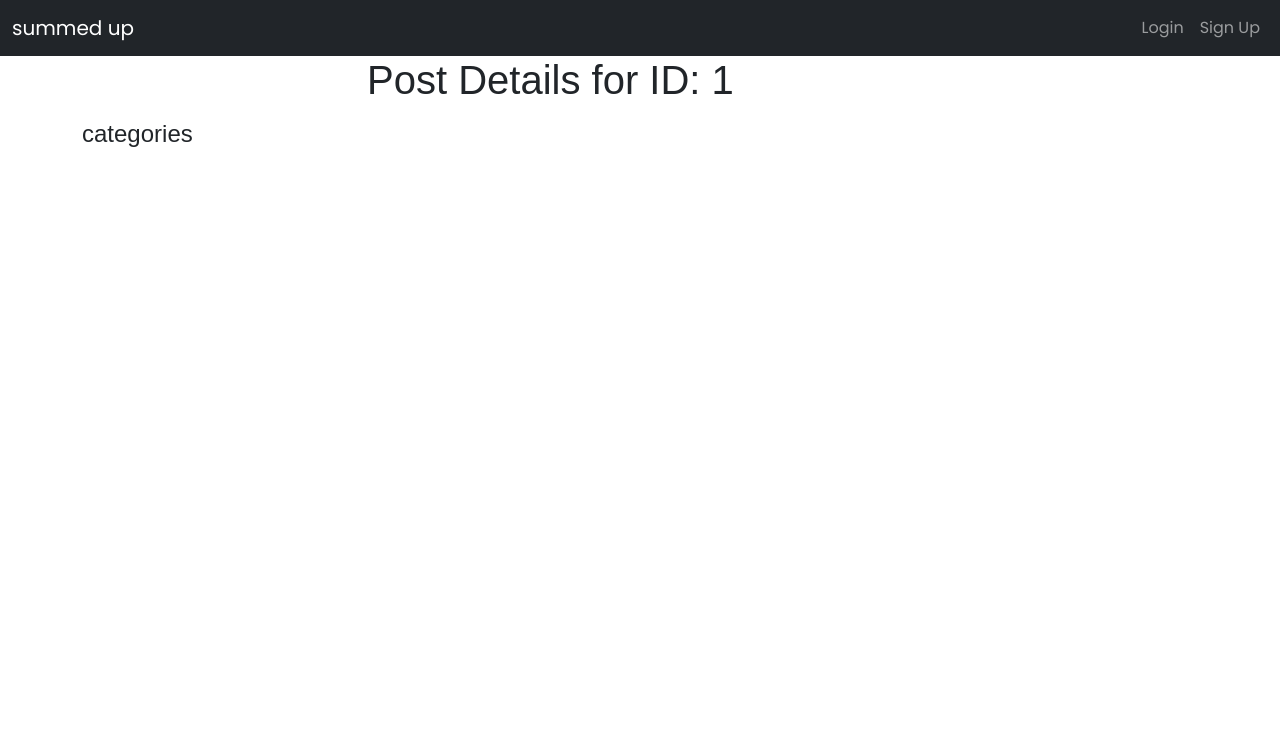
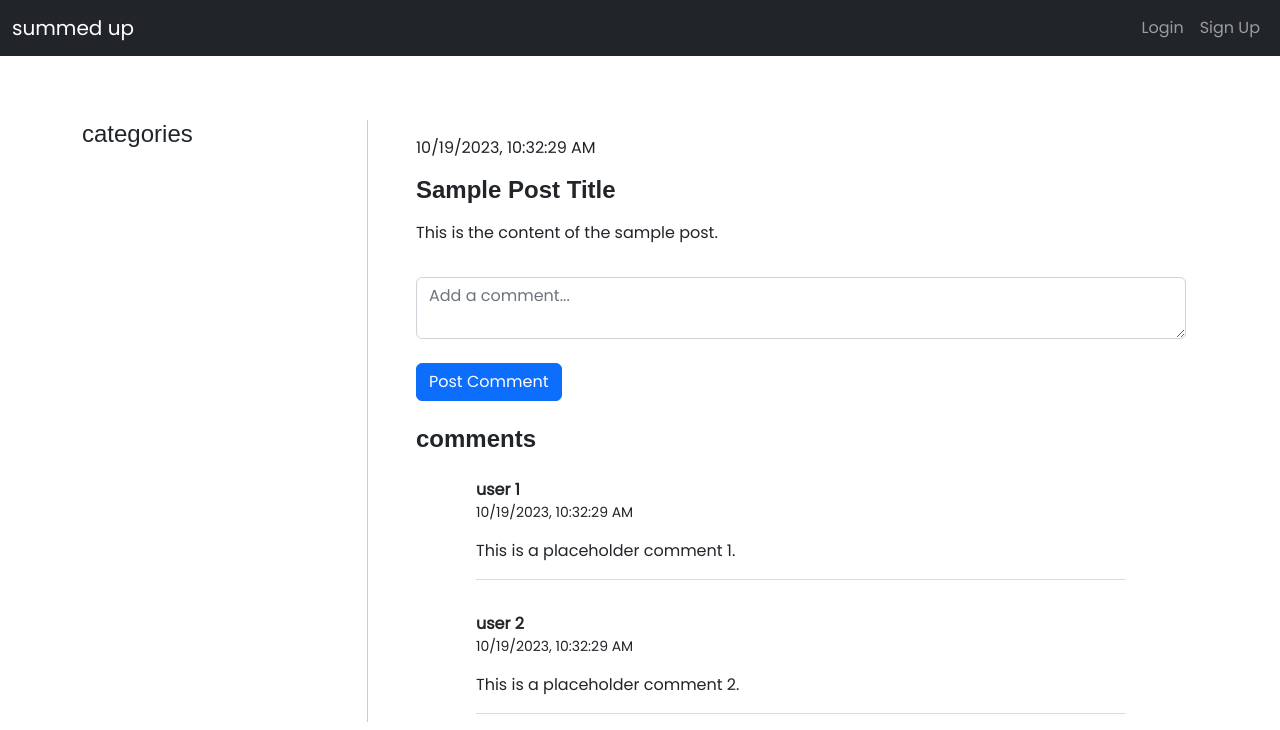
Before and after one commit to jsck45/summed-up, a React (Vite) app in the folder client/: page /posts/1 in a window 1280 px wide. Shown: the top 730 px of the page. Built offline with nearby package versions, Linux system fonts and the light colour scheme.

Commit message:
basic post detail page layout

```diff
--- /dev/null
+++ b/client/src/components/CommentForm.jsx
@@ -0,0 +1,63 @@
+import React, { useState } from 'react';
+import { useMutation } from '@apollo/client';
+import { ADD_COMMENT } from '../utils/mutations';
+import Auth from '../utils/auth';
+import { Modal } from 'react-bootstrap';
+
+function CommentForm({ postId }) {
+  const [commentText, setCommentText] = useState('');
+  const [addComment] = useMutation(ADD_COMMENT);
+  const [showModal, setShowModal] = useState(false);
+
+
+  const handleCommentSubmit = async (e) => {
+    e.preventDefault();
+
+    if (!Auth.loggedIn()) {
+        setShowModal(true);
+
+        return;
+      }
+
+    try {
+      await addComment({
+        variables: { postId, text: commentText },
+      });
+
+      setCommentText('');
+    } catch (error) {
+      console.error('Error posting comment:', error);
+    }
+  };
+
+  return (
+    <form onSubmit={handleCommentSubmit}>
+      <div className="form-group my-3">
+        <textarea
+          className="form-control"
+          placeholder="Add a comment..."
+          value={commentText}
+          onChange={(e) => setCommentText(e.target.value)}
+        />
+      </div>
+      <button type="submit" className="btn btn-primary my-2">
+        Post Comment
+      </button>
+      <Modal show={showModal} onHide={() => setShowModal(false)}>
+  <Modal.Header closeButton>
+    <Modal.Title>Error</Modal.Title>
+  </Modal.Header>
+  <Modal.Body>
+    <p>Please log in or sign up to post a comment.</p>
+  </Modal.Body>
+  <Modal.Footer>
+    <button className="btn btn-secondary" onClick={() => setShowModal(false)}>
+      Close
+    </button>
+  </Modal.Footer>
+</Modal>
+    </form>
+  );
+}
+
+export default CommentForm;
--- a/client/src/components/CommentList.jsx
+++ b/client/src/components/CommentList.jsx
@@ -0,0 +1,83 @@
+import React from 'react';
+import { useQuery } from '@apollo/client';
+import { GET_COMMENTS } from '../utils/queries';
+import { Container, Row, Col } from 'react-bootstrap';
+
+
+function CommentList({ postId }) {
+//   const { loading, error, data } = useQuery(GET_COMMENTS, {
+//     variables: { postId },
+//   });
+
+//   if (loading) {
+//     return <p>Loading comments...</p>;
+//   }
+
+//   if (error) {
+//     console.error('Error fetching comments:', error);
+//     return <p>Error loading comments.</p>;
+//   }
+
+//   const comments = data.comments;
+
+const cardStyle = {
+    background: '#fff',
+    padding: '0.5rem 0',
+    margin: '1rem 3rem 0 ',
+    border: 'none',
+  };
+
+  const cardBodyStyle = {
+    borderBottom: '1px solid #ddd',
+    padding: '1rem 0',
+  };
+
+  const placeholderComments = [
+    {
+      _id: 'comment1',
+      user: {
+        username: 'user 1',
+      },
+      text: 'This is a placeholder comment 1.',
+      createdAt: new Date().toISOString(),
+    },
+    {
+      _id: 'comment2',
+      user: {
+        username: 'user 2',
+      },
+      text: 'This is a placeholder comment 2.',
+      createdAt: new Date().toISOString(),
+    },
+  ];
+
+  return (
+    <div>
+      <h4 className='my-3'><strong>comments</strong></h4>
+      {/* <ul>
+        {comments.map((comment) => (
+          <li key={comment._id}>
+            <strong>{comment.user.username}</strong>: {comment.text}
+            <br />
+            <small>{new Date(comment.createdAt).toLocaleString()}</small>
+          </li>
+        ))}
+      </ul> */}
+
+      <Container>
+        {placeholderComments.map((comment) => (
+          <div className="card" style={cardStyle} key={comment._id}>
+            <strong>{comment.user.username}</strong>
+            <small>{new Date(comment.createdAt).toLocaleString()}</small>
+            <div style={cardBodyStyle}>{comment.text}</div>
+
+          </div>
+        ))}
+      </Container>
+
+    </div>
+  );
+
+}
+
+export default CommentList;
--- a/client/src/pages/PostDetail.jsx
+++ b/client/src/pages/PostDetail.jsx
@@ -1,15 +1,76 @@
 import React from 'react';
 import { useParams } from 'react-router-dom';
+import { Link } from 'react-router-dom';
+import { Container, Button, Modal, Row, Col } from 'react-bootstrap';
+import CommentList from '../components/CommentList';
+import CommentForm from '../components/CommentForm';
 
 function PostDetail() {
   const { postId } = useParams();
 
-  // Use the postId to fetch and display the post details
+  // const { loading, error, data } = useQuery(GET_POST, {
+  //   variables: { postId },
+  // });
+
+  // if (loading) {
+  //   return <p>Loading...</p>;
+  // }
+
+  // if (error) {
+  //   console.error('Error fetching post data:', error);
+  //   return <p>Error loading post data.</p>;
+  // }
+
+  // const post = data.post;
+
+  // placeholder data, comment out and uncomment above
+  const post = {
+    _id: postId,
+    title: 'Sample Post Title',
+    content: 'This is the content of the sample post.',
+    date: new Date().toISOString(),
+  };
+
+  const cardStyle = {
+    background: '#fff',
+    padding: '0.5rem 0',
+    margin: '1rem 0',
+    border: 'none',
+  };
+
+  const cardTitleStyle = {
+    fontSize: '1.5rem',
+    fontWeight: 'bold',
+    textDecoration: 'none',
+  };
+
+  const cardTextStyle = {
+    fontSize: '1rem',
+    marginTop: '1rem',
+  };
+
+  const cardBodyStyle = {
+    // borderBottom: '1px solid #ddd',
+    padding: '1rem 0',
+  };
 
   return (
-    <div>
-      <h1>Post Details for ID: {postId}</h1>
-      {/* Add your post content and details here */}
+    <div className="card py-5" key={post._id} style={cardStyle}>
+            <Container style={{ borderLeft: '1px solid #ccc', paddingLeft: '3rem' }} className="container">
+
+      <div className="card-body" style={cardBodyStyle}>
+        <p className="card-text">{new Date(post.date).toLocaleString()}</p>
+        <h2 className="card-title" style={cardTitleStyle}>
+          {post.title}
+        </h2>
+        <p className="card-text" style={cardTextStyle}>
+          {post.content}
+        </p>
+        {/* <Link to={`/posts/${post._id}`}>Back to Posts</Link> */}
+      </div>
+      <CommentForm postId={postId} />
+      <CommentList postId={postId} />
+      </Container>
     </div>
   );
 }
--- a/client/src/utils/mutations.js
+++ b/client/src/utils/mutations.js
@@ -32,8 +32,23 @@ export const CREATE_POST = gql`
       _id
       title
       content
-      author
-      date
+      user {
+        username
+      }
+      createdAt
     }
   }
 `;
+
+export const ADD_COMMENT = gql`
+  mutation addComment($postId: ID!, $text: String!) {
+    addComment(postId: $postId, text: $text) {
+      _id
+      text
+      user {
+        username
+      }
+      createdAt
+    }
+  }
+`;
--- a/client/src/utils/queries.js
+++ b/client/src/utils/queries.js
@@ -11,7 +11,12 @@ export const GET_ME = gql`
          _id
         title
         content
-        date
+        createdAt
+      }
+      comments {
+        _id
+        content
+        createdAt
       }
         }
     }
@@ -24,8 +29,23 @@ export const GET_POSTS = gql`
       _id
       title
       content
-      author
-      date
+      user {
+        username
+      }
+      createdAt
     }
   }
 `;
+
+export const GET_COMMENTS = gql`
+  query GetComments($postId: ID!) {
+    comments(postId: $postId) {
+      _id
+      text
+      user {
+        username
+      }
+      createdAt
+    }
+  }
+`;
```
